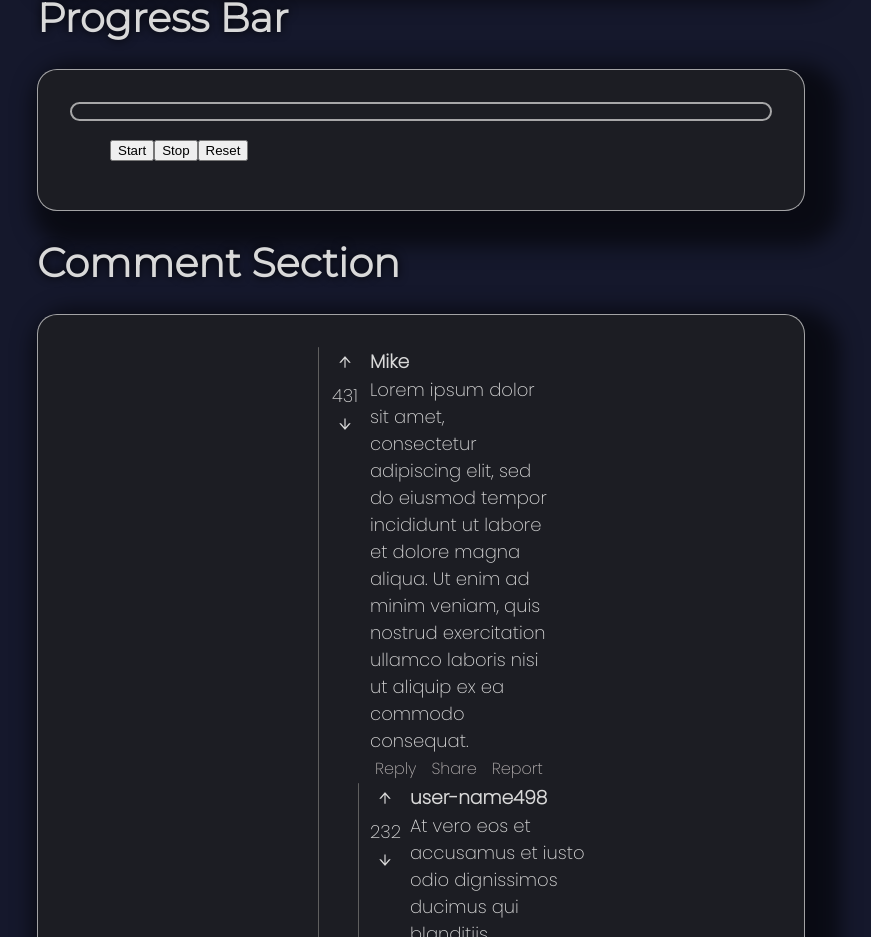
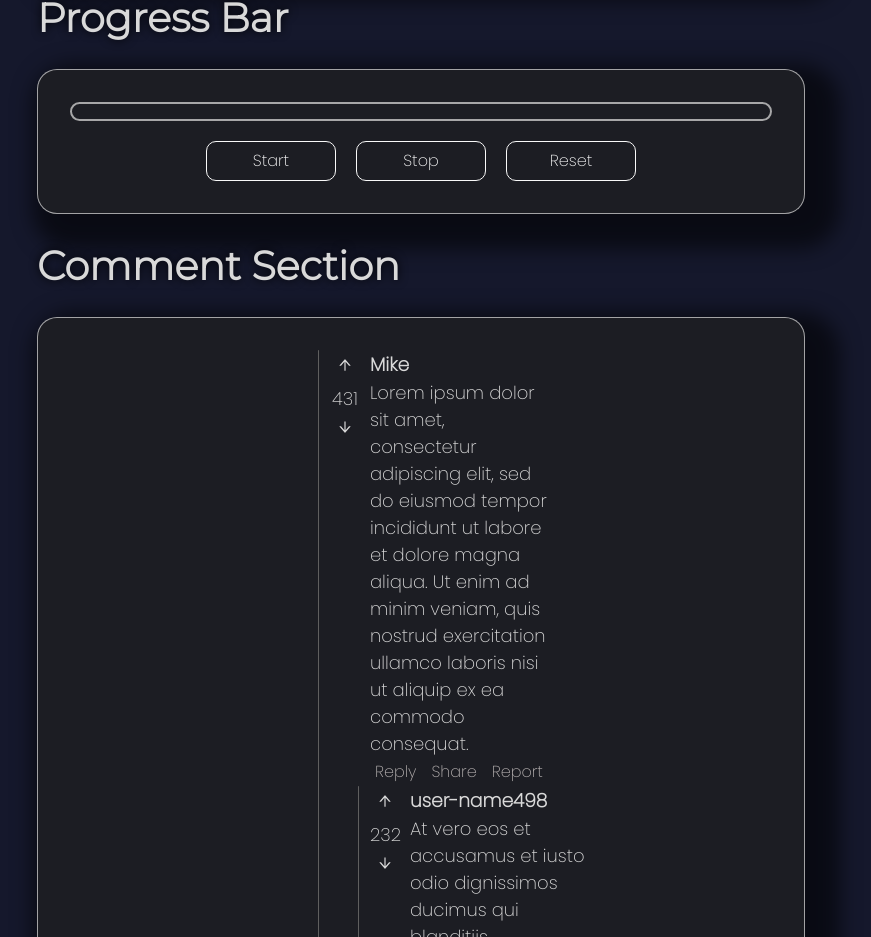
Before and after one commit to franco-cardoso/react-training, a React (Vite) app: page / in a window 1280 px wide. Shown: the part 796-1733 px from the top of the page, without its empty margins (219-1090 px from the left). Built offline with nearby package versions, Linux system fonts and the light colour scheme.

Commit message:
reusable button

```diff
--- a/src/components/progressbar/Controls.tsx
+++ b/src/components/progressbar/Controls.tsx
@@ -1,3 +1,5 @@
+import Button from "../../utility/Button";
+
 type PropTypes = {
     setIsLoading: Function;
     progress: number;
@@ -8,9 +10,9 @@ const Controls = (props: PropTypes) => {
     const { setIsLoading, progress, setProgress } = props;
 
     return (
-        <div>
+        <div className="controls-container">
             <ul>
-                <button
+                <Button
                     onClick={() => {
                         // setProgress(0.1 + Math.random() * 0.6);
                         // if (progress === 0) setProgress(0);
@@ -18,16 +20,16 @@ const Controls = (props: PropTypes) => {
                     }}
                 >
                     Start
-                </button>
-                <button onClick={() => setIsLoading(false)}>Stop</button>
-                <button
+                </Button>
+                <Button onClick={() => setIsLoading(false)}>Stop</Button>
+                <Button
                     onClick={() => {
                         setIsLoading(false);
                         setProgress(0);
                     }}
                 >
                     Reset
-                </button>
+                </Button>
             </ul>
         </div>
     );
--- a/src/components/progressbar/progressbar.css
+++ b/src/components/progressbar/progressbar.css
@@ -10,3 +10,11 @@
     /* width: 100%; */
     background-color: rgba(56, 1, 207, 0.849);
 }
+
+.controls-container ul {
+    padding: 0;
+    display: flex;
+    margin: 20px 0 0 0;
+    justify-content: center;
+    gap: 20px;
+}
--- a/src/components/ttt/Game.tsx
+++ b/src/components/ttt/Game.tsx
@@ -1,6 +1,7 @@
 import { ReactComponentElement, useEffect, useState } from "react";
 import Square from "./Square";
 import "./game.css";
+import Button from "../../utility/Button";
 
 const Game = () => {
     const checkGame = () => {
@@ -41,8 +42,7 @@ const Game = () => {
             </div>
             <div className="gridCont">{squares}</div>
             <div className="controls">
-                <button
-                    className="btn"
+                <Button
                     onClick={() => {
                         setGameState(gameArr);
                         setNext(1);
@@ -50,7 +50,7 @@ const Game = () => {
                     }}
                 >
                     Restart
-                </button>
+                </Button>
             </div>
         </div>
     );
--- a/src/components/ttt/game.css
+++ b/src/components/ttt/game.css
@@ -3,24 +3,6 @@
     flex-direction: column;
     align-items: center;
     gap: 1rem;
-}
-
-.btn {
-    padding: 5px;
-    width: 130px;
-    height: 40px;
-    background: none;
-    color: #f9f9f9;
-    font-size: 16px;
-    font-family: Poppins;
-    border: #f9f9f9 solid 0.5px;
-    border-radius: 10px;
-    cursor: pointer;
-    transition: 600ms;
-}
-
-.btn:hover {
-    background-color: #4e4e4e;
 }
 
 .gridCont {
--- /dev/null
+++ b/src/utility/Button.tsx
@@ -0,0 +1,21 @@
+import styled from "styled-components";
+
+const Button = styled.button`
+    padding: 5px;
+    width: 130px;
+    height: 40px;
+    background: none;
+    color: #f9f9f9;
+    font-size: 16px;
+    font-family: Poppins;
+    border: #f9f9f9 solid 0.5px;
+    border-radius: 10px;
+    cursor: pointer;
+    transition: 600ms;
+
+    &:hover {
+        background-color: #4e4e4e;
+    }
+`;
+
+export default Button;
```
